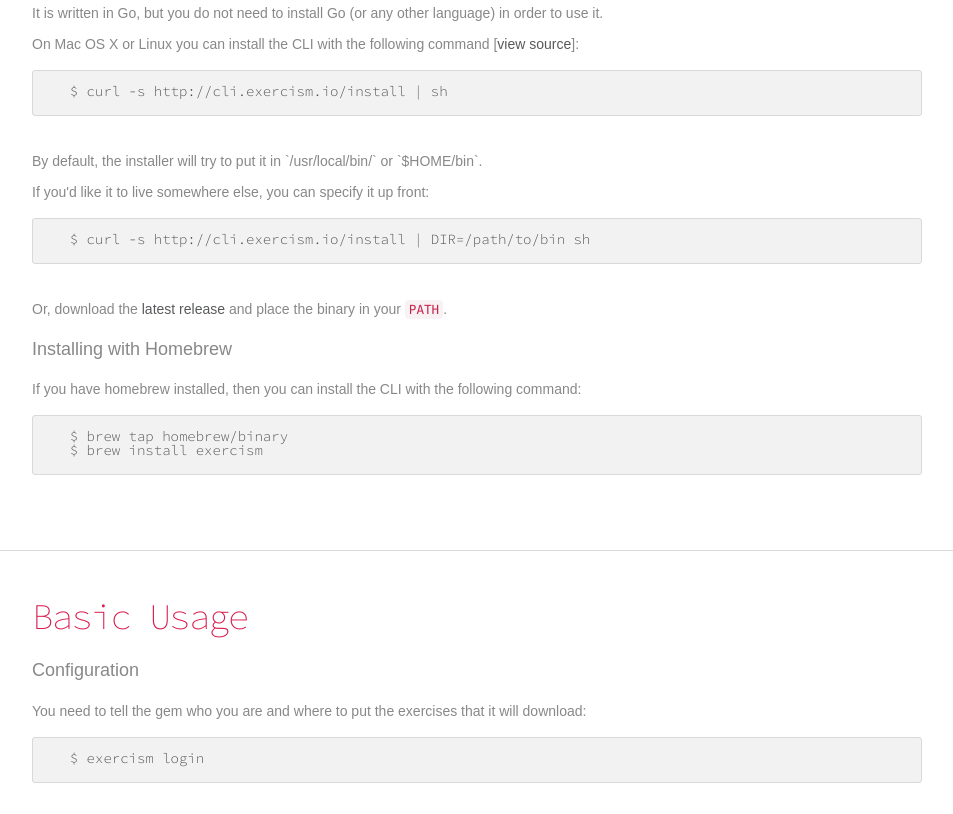
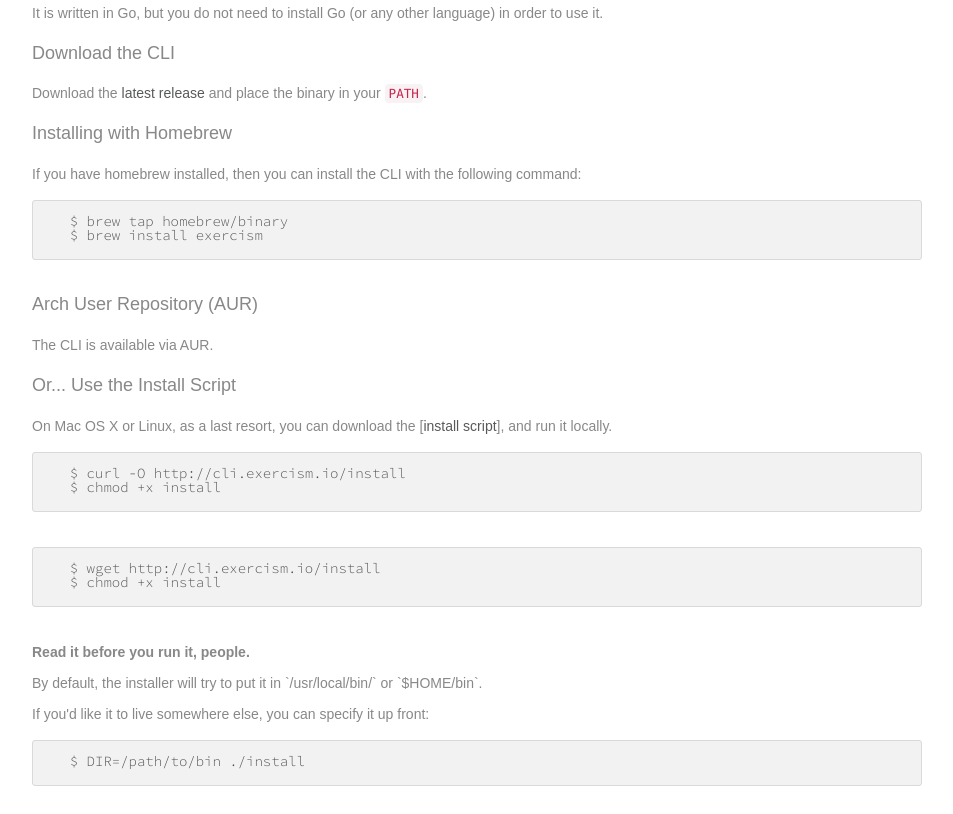
Before and after one commit to exercism/DEPRECATED.cli-www, a plain HTML site: page public/index.html in a window 1280 px wide. Shown: the part 446-1260 px from the top of the page, without its empty margins (163-1116 px from the left). Drawn offline with Linux system fonts and the light colour scheme.

Commit message:
Remove pipe to bash example. Fixes exercism/cli#81
This discourages the use of the install script, setting it as a last
resort, with a warning to read the script before they run it.

```diff
--- a/public/index.html
+++ b/public/index.html
@@ -51,20 +51,10 @@
             <p><code>exercism</code> is a command line tool to interact with <a href="http://exercism.io">exercism.io</a>.</p>
             <p>It is written in Go, but you do not need to install Go (or any other language) in order to use it.</p>
 
-            <p>On Mac OS X or Linux you can install the CLI with the following command [<a href="/install">view source</a>]:</p>
 
-<pre class="content-code">
-  $ curl -s http://cli.exercism.io/install | sh
-</pre>
+            <h3>Download the CLI</h3>
 
-            <p>By default, the installer will try to put it in `/usr/local/bin/` or `$HOME/bin`.</p>
-            <p>If you'd like it to live somewhere else, you can specify it up front:</p>
-
-<pre class="content-code">
-  $ curl -s http://cli.exercism.io/install | DIR=/path/to/bin sh
-</pre>
-
-            <p>Or, download the <a href="https://github.com/exercism/cli/releases/latest">latest release</a> and place the binary in your <code>PATH</code>.</p>
+            <p>Download the <a href="https://github.com/exercism/cli/releases/latest">latest release</a> and place the binary in your <code>PATH</code>.</p>
 
             <h3>Installing with Homebrew</h3>
             <p>If you have homebrew installed, then you can install the CLI with the following command:</p>
@@ -73,6 +63,33 @@
   $ brew tap homebrew/binary
   $ brew install exercism
 </pre>
+
+            <h3>Arch User Repository (AUR)</h3>
+
+            <p>The CLI is available via AUR.</p>
+
+            <h3>Or... Use the Install Script</h3>
+
+            <p>On Mac OS X or Linux, as a last resort, you can download the [<a href="/install">install script</a>], and run it locally.</p>
+
+<pre class="content-code">
+  $ curl -O http://cli.exercism.io/install
+  $ chmod +x install
+</pre>
+
+<pre class="content-code">
+  $ wget http://cli.exercism.io/install
+  $ chmod +x install
+</pre>
+            <p><b>Read it before you run it, people.</b></p>
+
+            <p>By default, the installer will try to put it in `/usr/local/bin/` or `$HOME/bin`.</p>
+            <p>If you'd like it to live somewhere else, you can specify it up front:</p>
+
+<pre class="content-code">
+  $ DIR=/path/to/bin ./install
+</pre>
+
           </div>
         </article>
 
```
